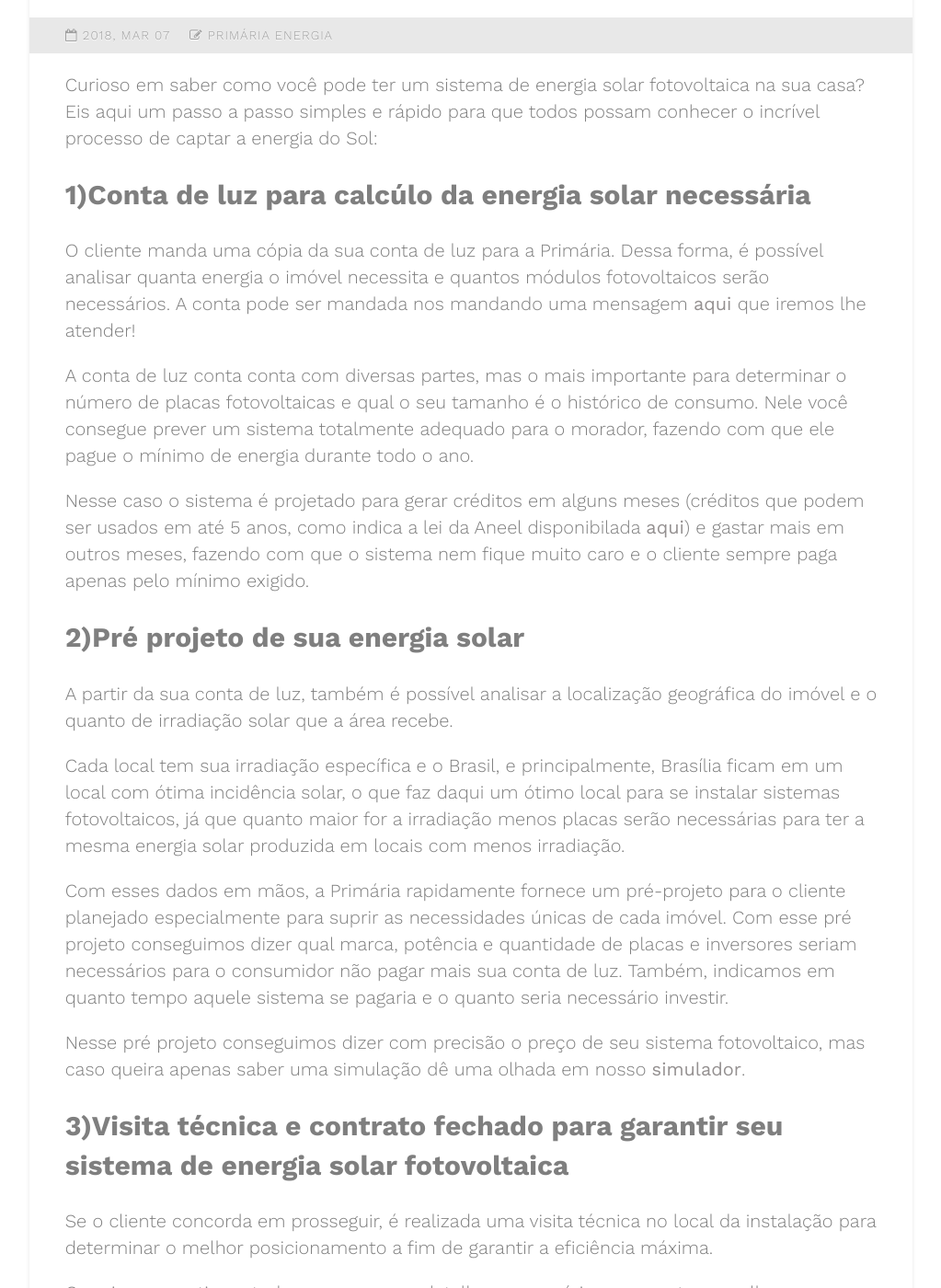
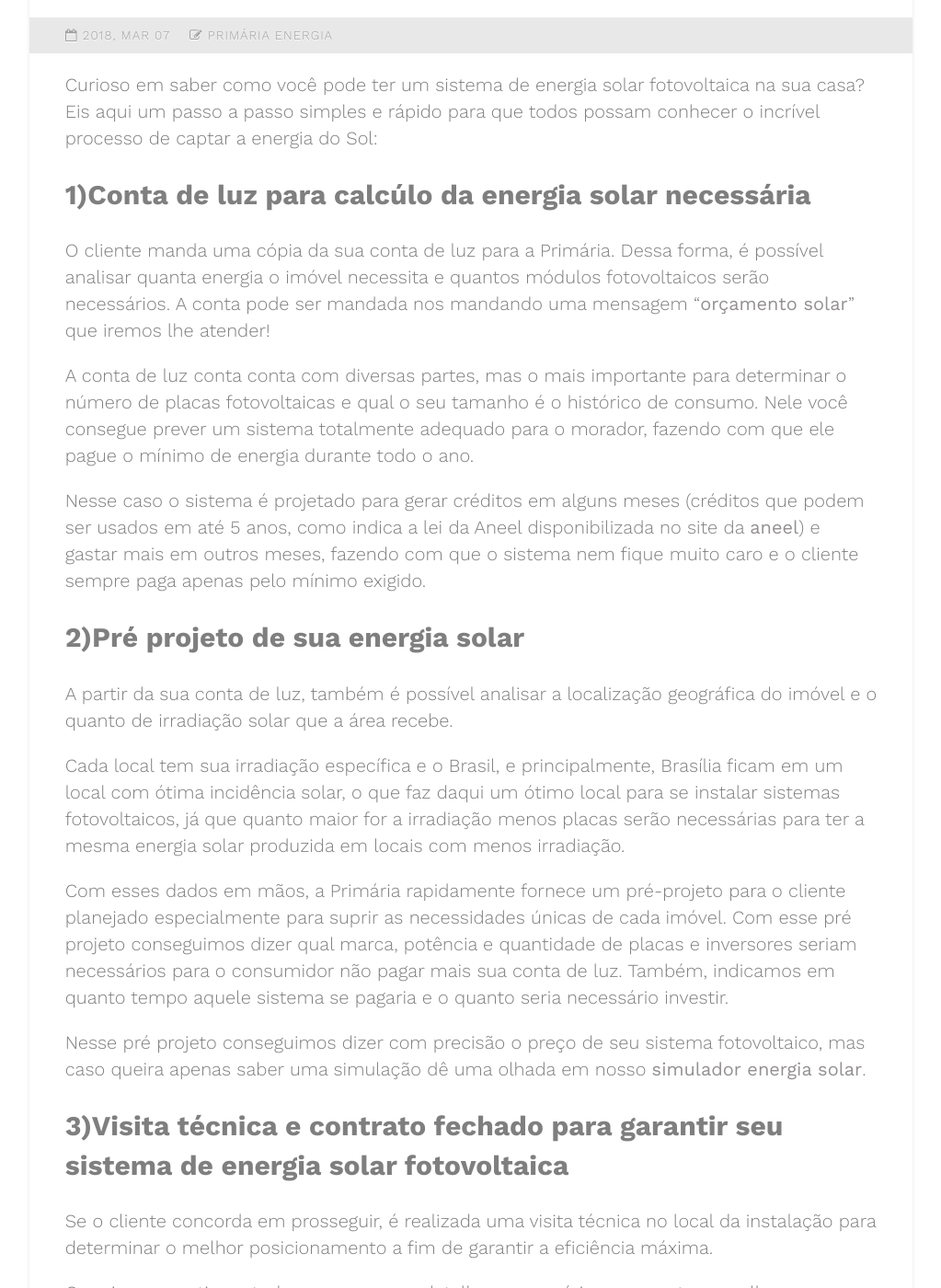
Before and after one commit to primariaenergia/blog, a Jekyll site: the page built from _posts/2018-05-25-7-passos-energia-solar-casa.markdown, in a window 1280 px wide and 1400 px high, scrolled down 1368 px. Shown: the whole window at 92% size, without its empty margins (128-1151 px from the left). Built offline with Jekyll 4.4.1, drawn with Linux system fonts in a browser that asks for light colours; some web fonts are replaced; some of the changed text lies outside the part shown.

Commit message:
Update 2018-05-25-7-passos-energia-solar-casa.markdown

```diff
--- a/_posts/2018-05-25-7-passos-energia-solar-casa.markdown
+++ b/_posts/2018-05-25-7-passos-energia-solar-casa.markdown
@@ -14,11 +14,11 @@ Curioso em saber como você pode ter um sistema de energia solar fotovoltaica na
 
 ## 1)Conta de luz para calcúlo da energia solar necessária
  O cliente manda uma cópia da sua conta de luz para a Primária. Dessa forma, é possível analisar quanta energia o imóvel necessita e quantos módulos fotovoltaicos serão necessários.
-A conta pode ser mandada nos mandando uma mensagem **[aqui](www.primariaenergia.com/contact.html)** que iremos lhe atender!
+A conta pode ser mandada nos mandando uma mensagem "**[orçamento solar](http://www.primariaenergia.com/contact.html)**" que iremos lhe atender!
 
 A conta de luz conta conta com diversas partes, mas o mais importante para determinar o número de placas fotovoltaicas e qual o seu tamanho é o histórico de consumo. Nele você consegue prever um sistema totalmente adequado para o morador, fazendo com que ele pague o mínimo de energia durante todo o ano.
 
-Nesse caso o sistema é projetado para gerar créditos em alguns meses (créditos que podem ser usados em até 5 anos, como indica a lei da Aneel disponibilada **[aqui](http://www2.aneel.gov.br/cedoc/ren2015687.pdf)**) e gastar mais em outros meses, fazendo com que o sistema nem fique muito caro e o cliente sempre paga apenas pelo mínimo exigido.
+Nesse caso o sistema é projetado para gerar créditos em alguns meses (créditos que podem ser usados em até 5 anos, como indica a lei da Aneel disponibilizada no site da  **[aneel](http://www2.aneel.gov.br/cedoc/ren2015687.pdf)**) e gastar mais em outros meses, fazendo com que o sistema nem fique muito caro e o cliente sempre paga apenas pelo mínimo exigido.
 
 ## 2)Pré projeto de sua energia solar
  A partir da sua conta de luz, também é possível analisar a localização geográfica do imóvel e o quanto de irradiação solar que a área recebe.
@@ -27,7 +27,7 @@ Cada local tem sua irradiação específica e o Brasil, e principalmente, Brasí
 
 Com esses dados em mãos, a Primária rapidamente fornece um pré-projeto para o cliente planejado especialmente para suprir as necessidades únicas de cada imóvel. Com esse pré projeto conseguimos dizer qual marca, potência e quantidade de placas e inversores seriam necessários para o consumidor não pagar mais sua conta de luz. Também, indicamos em quanto tempo aquele sistema se pagaria e o quanto seria necessário investir.
 
-Nesse pré projeto conseguimos dizer com precisão o preço de seu sistema fotovoltaico, mas caso queira apenas saber uma simulação dê uma olhada em nosso **[simulador](www.primariaenergia.com/simulador2.html)**.
+Nesse pré projeto conseguimos dizer com precisão o preço de seu sistema fotovoltaico, mas caso queira apenas saber uma simulação dê uma olhada em nosso **[simulador energia solar](http://www.primariaenergia.com/simulador2.html)**.
 
 ## 3)Visita técnica e contrato fechado para garantir seu sistema de energia solar fotovoltaica
 Se o cliente concorda em prosseguir, é realizada uma visita técnica no local da instalação para determinar o melhor posicionamento a fim de garantir a eficiência máxima.
@@ -42,11 +42,11 @@ A partir daí, a Primária organiza as ferramentas legais para garantir a aprova
 Sabemos a dor de cabeça que pode ser lidar com alguns serviços burocráticos, por isso, deixamos tudo sobre nossa responsabilidade sempre correndo atrás do cliente e da CEB para que não se tenha nenhuma preocupação ou fadiga durante esse processo para nosso consumidor. Você será sempre atualizado por email e pela parte do acompanhamento de projetos em nosso site, sobre qualquer atualização nova que ocorra em seu projeto.
 
 ## 5)Instalação do sistema de energia solar fotovoltaica em sua casa
- Imediatamente, após a aprovação do projeto, a Primária inicia a instalação do sistema fotovoltaico no imóvel. Além dos módulos fotovoltaicos, também pode ser instalado um armazenador de energia e um inversor. Dê uma olhada em como ficaram algumas instalações de nossos clientes **[aqui](www.primariaenergia.com/portifolio.html)**
+ Imediatamente, após a aprovação do projeto, a Primária inicia a instalação do sistema fotovoltaico no imóvel. Além dos módulos fotovoltaicos, também pode ser instalado um armazenador de energia e um inversor. Dê uma olhada em como ficaram algumas instalações de nossos **[clientes](http://www.primariaenergia.com/portifolio.html)**
 
 Em sistemas on grid o armazenador é a própria concessionária de energia, mas caso se queira ter independência total dela, podendo ser instaladas baterias na casa, que armezanariam a energia produzida para ela ser consumida a noite, no qual não teríamos mais a energia solar sendo produzida.
 
-Se tiver dúvidas sobre qual é cada tipo de sistema dê uma lida nesse **[post](http://enetec.unb.br/blog/on-grid-off-grid/)** da Empresa júnior da UnB.
+Se tiver dúvidas sobre qual é cada tipo de sistema dê uma lida nesse **[blog](http://enetec.unb.br/blog/on-grid-off-grid/)** da Empresa júnior da UnB.
 
 ## 6)Vistoria das instalações fotovoltaicas pela CEB
  Ao final da instalação, a Primária entre em contato com a concessionária local, que irá vistoriar o projeto final e dar a aprovação em até sete dias.
@@ -59,4 +59,4 @@ Exemplo: Se uma pessoa gasta de 1000 Kwh horas por mês, com o sistema ela consu
 
 Esse processo é simples e o mais rápido possível, para garantir que o cliente não se estresse em momento algum. Depois de tudo isso, tudo a se fazer é aproveitar a economia. O investimento inicial é 100% revertido para o cliente em cerca de cinco anos e daí para frente só há lucros. Após esses cinco anos o sistema ainda tem garantia de produção de mais 20 anos, gerando muitos lucros para quem o possui.
 Além disso, a manutenção é mínima ao longo dos anos. Aproveite essa incrível oportunidade de investimento e tome esse passo junto a Primária!
-Caso ainda tenha dúvidas se esse sistema é ou não para você mande-nos uma mensagem em nosso **[site](www.primariaenergia.com)** ou nos mande um whatsapp no telefone 99970 1994, que ficaremos felizes em te ajudar!
+Caso ainda tenha dúvidas se esse sistema é ou não para você mande-nos uma mensagem em nosso **[site](http://www.primariaenergia.com)** ou nos mande um whatsapp no telefone 99970 1994, que ficaremos felizes em te ajudar!
```
